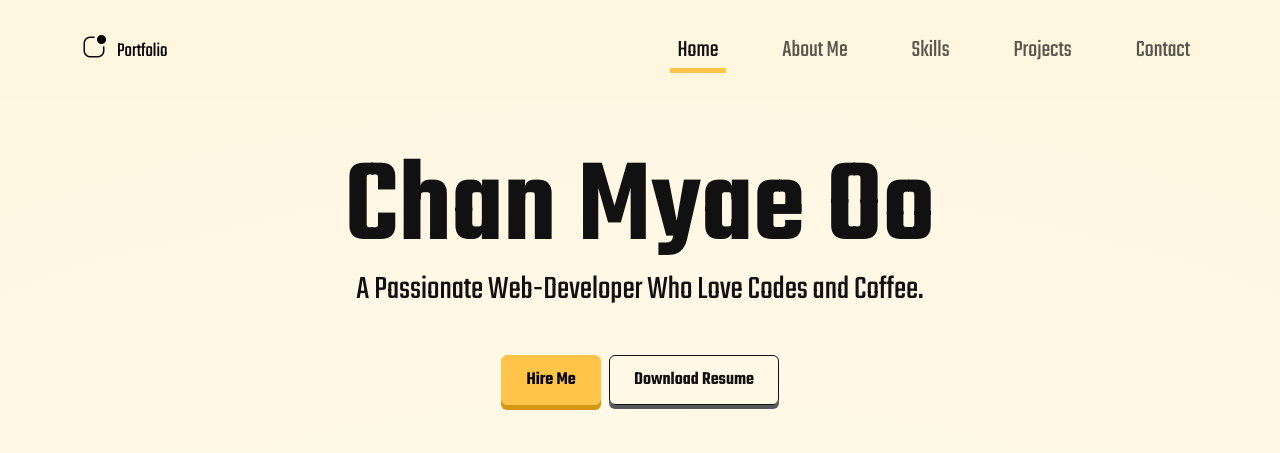
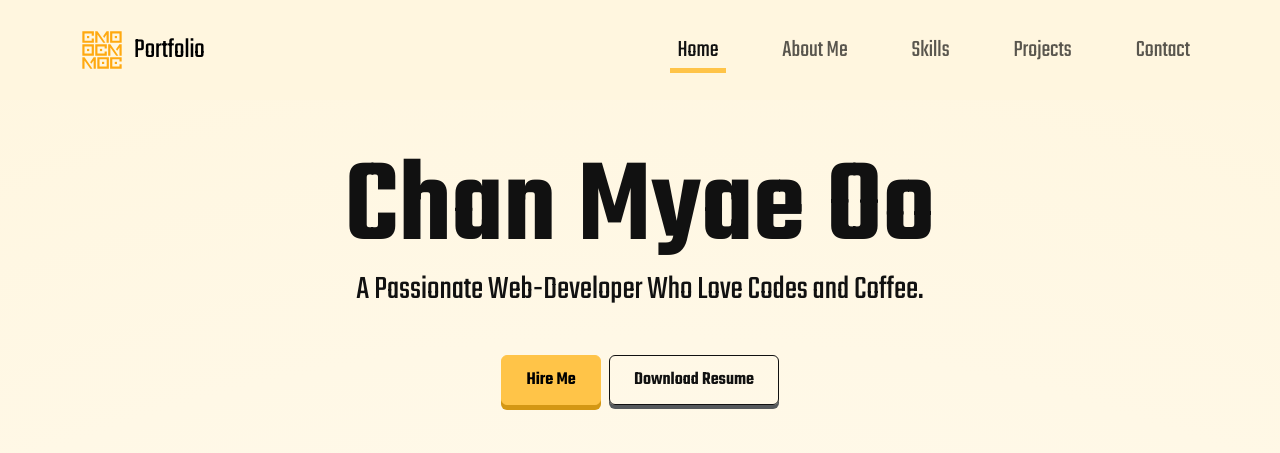
Before and after one commit to ChanMyaeOo-Dev/Portfolio, a website built with Vite: page src/index.html in a window 1280 px wide. Shown: the top 453 px of the page. Built offline with nearby package versions, Linux system fonts and the light colour scheme.

Commit message:
load reduce

```diff
--- a/src/index.html
+++ b/src/index.html
@@ -16,9 +16,126 @@
       class="navbar navbar-expand-lg mb-5 py-3 py-md-4 position-absolute top-0 w-100 z-3"
     >
       <div class="container">
-        <a class="navbar-brand" href="#">
-          <i class="bi bi-app-indicator me-2 fw-bold fs-3"></i>
-          Portfolio
+        <a class="navbar-brand fs-2" href="#">
+          <!-- <i class="bi bi-app-indicator me-2 fw-bold fs-3"></i> -->
+          <!-- <img
+            src="https://github.com/ChanMyaeOo-Dev/cm-images/blob/main/Portfolio/logo.svg?raw=true"
+            class="me-2"
+            style="width: 45px; height: 45px"
+          /> -->
+          <svg
+            id="Layer_1"
+            class="me-2"
+            data-name="Layer 1"
+            xmlns="http://www.w3.org/2000/svg"
+            viewBox="0 0 1200 1200"
+            style="height: 40px; width: 40px"
+          >
+            <defs>
+              <style>
+                .cls-1 {
+                  fill: #ffa910;
+                }
+              </style>
+            </defs>
+            <g>
+              <polygon
+                class="cls-1"
+                points="150.49 245.35 150.49 245.35 216.42 245.35 216.42 179.43 150.49 179.43 150.49 179.43 150.49 245.35"
+              />
+              <polygon
+                class="cls-1"
+                points="75.93 38.93 10 38.93 10 104.86 10 319.92 10 385.85 75.93 385.85 356.91 385.85 356.91 319.92 356.91 253.99 290.99 253.99 290.99 319.92 75.93 319.92 75.93 104.86 290.99 104.86 290.99 170.79 356.91 170.79 356.91 104.86 356.91 38.93 75.93 38.93"
+              />
+            </g>
+            <g>
+              <rect
+                class="cls-1"
+                x="983.58"
+                y="179.43"
+                width="65.93"
+                height="65.93"
+              />
+              <path
+                class="cls-1"
+                d="m1124.07,38.93h-280.99v346.91h346.91V38.93h-65.93Zm0,280.99h-215.06V104.86h215.06v215.06Z"
+              />
+            </g>
+            <g>
+              <polygon
+                class="cls-1"
+                points="397.61 38.93 397.61 385.85 463.54 385.85 463.54 137.84 636.99 385.85 702.92 385.85 463.54 38.93 397.61 38.93"
+              />
+              <polygon
+                class="cls-1"
+                points="736.46 38.93 736.46 38.98 633.01 188.96 666.61 237.72 736.46 137.9 736.46 385.85 802.39 385.85 802.39 38.93 736.46 38.93"
+              />
+            </g>
+            <g>
+              <polygon
+                class="cls-1"
+                points="538.1 632.96 604.03 632.96 604.03 632.96 604.03 567.04 538.1 567.04 538.1 632.96 538.1 632.96"
+              />
+              <polygon
+                class="cls-1"
+                points="463.54 426.54 397.61 426.54 397.61 492.47 397.61 707.53 397.61 773.46 463.54 773.46 744.52 773.46 744.52 707.53 744.52 641.6 678.6 641.6 678.6 707.53 463.54 707.53 463.54 492.47 678.6 492.47 678.6 558.4 744.52 558.4 744.52 492.47 744.52 426.54 463.54 426.54"
+              />
+            </g>
+            <g>
+              <polygon
+                class="cls-1"
+                points="150.49 632.96 216.42 632.96 216.42 632.96 216.42 567.04 150.49 567.04 150.49 567.04 150.49 632.96 150.49 632.96 150.49 632.96"
+              />
+              <path
+                class="cls-1"
+                d="m290.99,426.54H10v346.91h346.91v-346.91h-65.93Zm0,280.99H75.93v-215.06h215.06v215.06Z"
+              />
+            </g>
+            <g>
+              <polygon
+                class="cls-1"
+                points="785.22 426.54 785.22 773.46 851.15 773.46 851.15 525.45 1024.6 773.46 1090.53 773.46 851.15 426.54 785.22 426.54"
+              />
+              <polygon
+                class="cls-1"
+                points="1124.07 426.54 1124.07 426.59 1020.62 576.57 1054.22 625.33 1124.07 525.51 1124.07 773.46 1190 773.46 1190 426.54 1124.07 426.54"
+              />
+            </g>
+            <g>
+              <rect
+                class="cls-1"
+                x="983.58"
+                y="954.65"
+                width="65.93"
+                height="65.93"
+              />
+              <polygon
+                class="cls-1"
+                points="909.01 814.15 843.09 814.15 843.09 880.08 843.09 1095.14 843.09 1161.07 909.01 1161.07 1190 1161.07 1190 1095.14 1190 1029.21 1124.07 1029.21 1124.07 1095.14 909.01 1095.14 909.01 880.08 1124.07 880.08 1124.07 946.01 1190 946.01 1190 880.08 1190 814.15 909.01 814.15"
+              />
+            </g>
+            <g>
+              <polygon
+                class="cls-1"
+                points="665.98 1020.57 665.98 954.65 665.98 954.65 600.05 954.65 600.05 1020.57 665.98 1020.57 665.98 1020.57"
+              />
+              <path
+                class="cls-1"
+                d="m740.54,814.15h-280.99v346.91h346.91v-346.91h-65.93Zm0,280.99h-215.06v-215.06h215.06v215.06Z"
+              />
+            </g>
+            <g>
+              <polygon
+                class="cls-1"
+                points="10 814.15 10 1161.07 75.93 1161.07 75.93 913.06 249.38 1161.07 315.31 1161.07 75.93 814.15 10 814.15"
+              />
+              <polygon
+                class="cls-1"
+                points="348.85 814.15 348.85 814.2 245.4 964.17 279 1012.94 348.85 913.12 348.85 1161.07 414.78 1161.07 414.78 814.15 348.85 814.15"
+              />
+            </g>
+          </svg>
+          <span class="mt-1">Portfolio</span>
         </a>
         <button
           class="navbar-toggler"
--- a/src/scss/styles.scss
+++ b/src/scss/styles.scss
@@ -15,6 +15,10 @@
 .navbar {
   background: rgba(255, 246, 223, 1);
 }
+
+// .navbar-brand {
+//   font-size: 40px;
+// }
 
 .h0 {
   font-size: 3rem;
@@ -380,7 +384,7 @@ html.sr .load-hidden {
 
 .loader {
   border: 8px solid #f3f3f3;
-  border-top: 8px solid #3498db;
+  border-top: 8px solid $yellow;
   border-radius: 50%;
   width: 50px;
   height: 50px;
@@ -395,3 +399,4 @@ html.sr .load-hidden {
     transform: rotate(360deg);
   }
 }
+// Loader css
```
